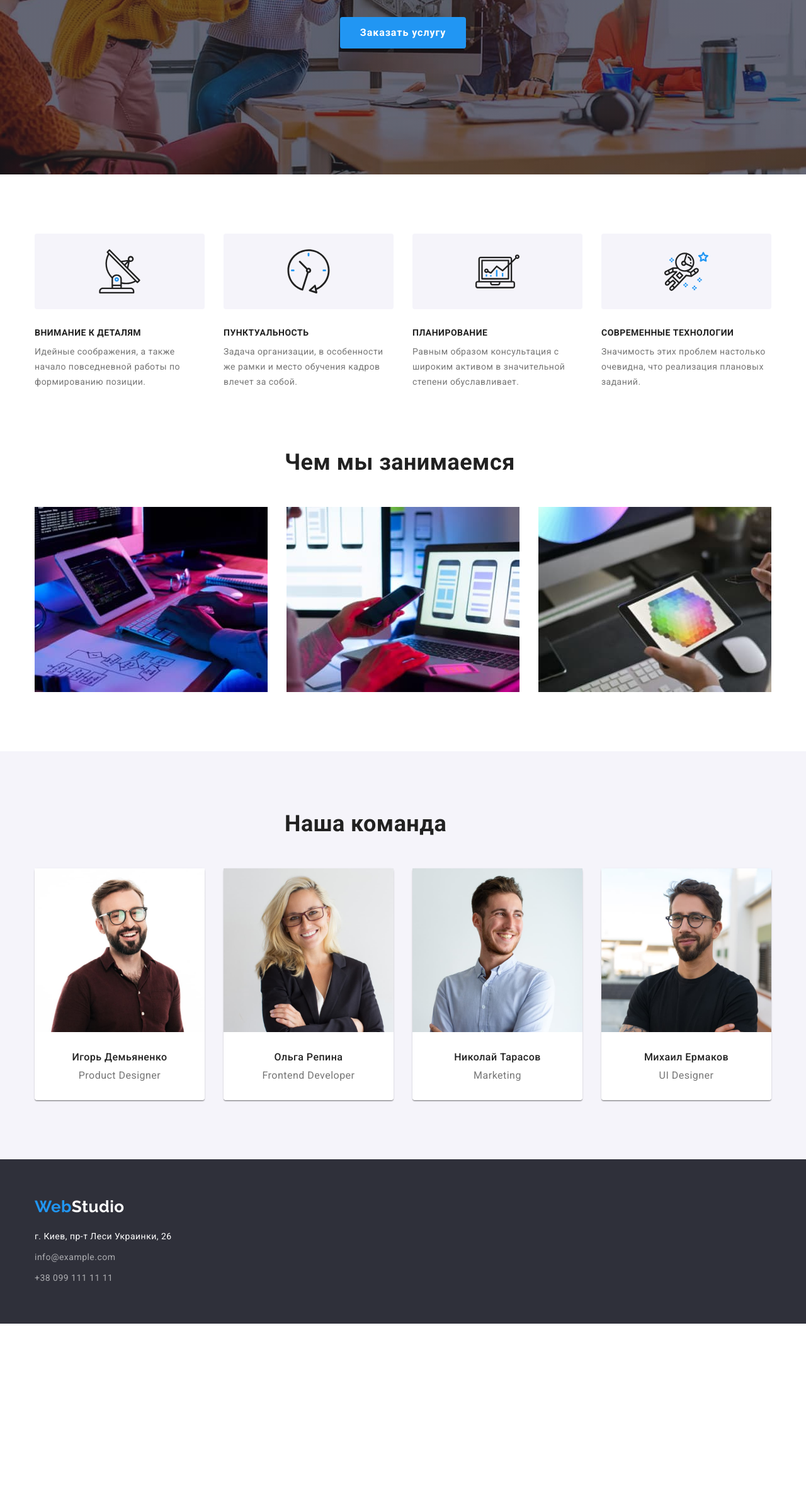
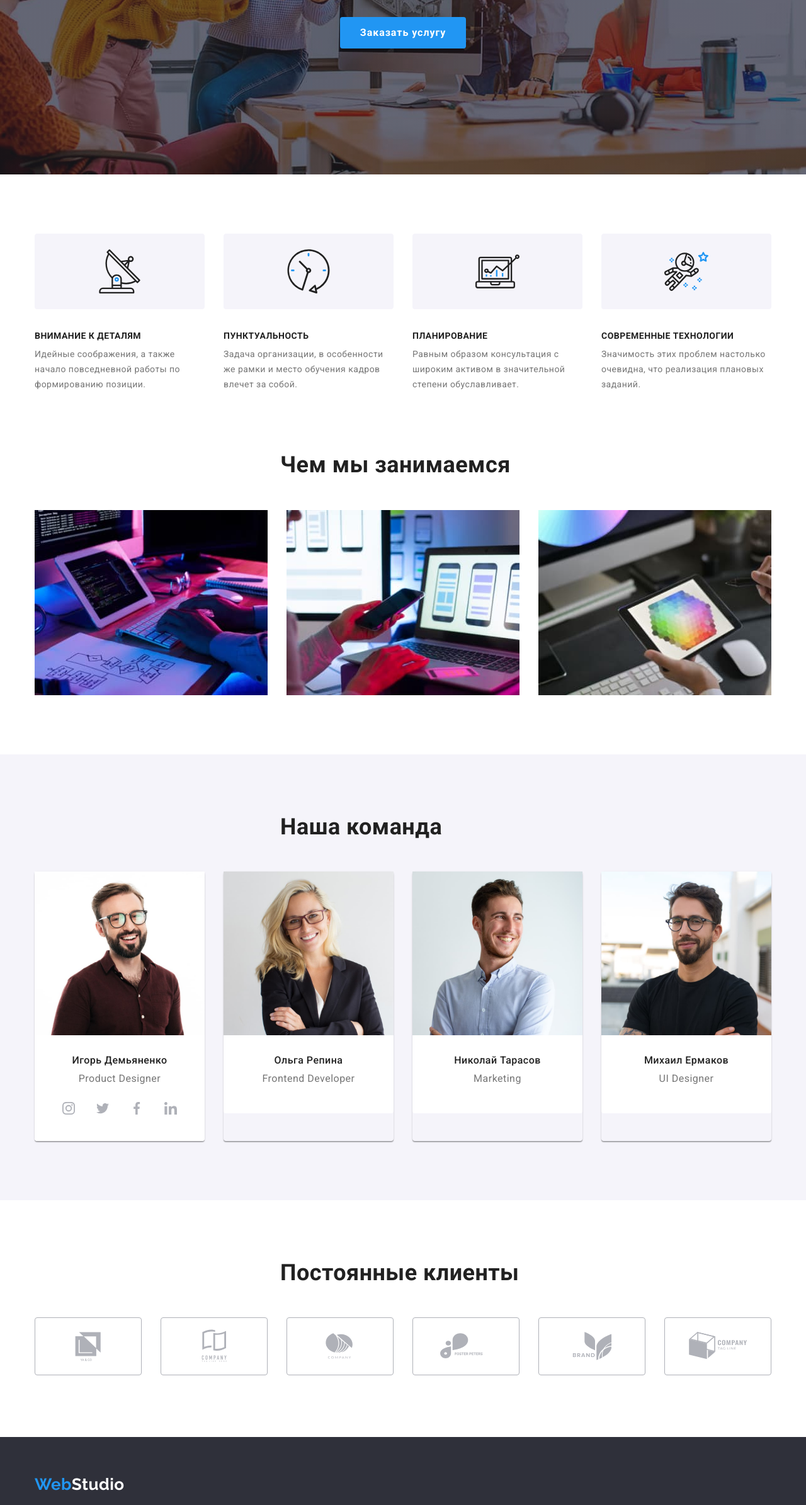
Before and after one commit to yuriykolisnyk/goit-markup-hw-04, a plain HTML site: page index.html in a window 1280 px wide. Shown: the part 403-2793 px from the top of the page at 63% size. Before the commit the page ends 2505 px from the top, so only its background shows below. Drawn offline with Linux system fonts and the light colour scheme.

Commit message:
Add our clients

```diff
--- a/css/styles.css
+++ b/css/styles.css
@@ -79,7 +79,6 @@ img {
 .header-address .header-address-list:not(:last-child) {
     margin-right: 50px;
 }
-
 .header-address {
     margin-left: auto;
 }
@@ -97,7 +96,7 @@ img {
 .header-address-grey {
     color: var(--grey-color-text);
 }
-.email,
+/* .email,
 .phone {
     display: inline-flex;
 }
@@ -116,8 +115,7 @@ img {
 }
 .phone::before {
     background-image: url(../images/smartphone.svg);
-}
-
+} */
 .logo-blue,
 .header-link:hover,
 .header-link:focus,
@@ -206,28 +204,8 @@ img {
 .studio-list:not(:last-child) {
     margin-right: 30px;
 }
-.studio-list::before {
-    display: block;
-    content: "";
-    height: 120px;
-    background-color: var(--grey-background-color);
-    border-radius: 4px;
-    background-repeat: no-repeat;
-    background-size: 70px;
-    background-position: center;
+.icon-feature {
     margin-bottom: 30px;
-}
-.antenna::before {
-    background-image: url(../images/antenna.svg);
-}
-.clock::before {
-    background-image: url(../images/clock.svg);
-}
-.diagram::before {
-    background-image: url(../images/diagram.svg);
-}
-.astonaut::before {
-    background-image: url(../images/astronaut.svg);
 }
 .studio-item {
     margin-bottom: 10px;
@@ -246,16 +224,13 @@ img {
 }
 .studio-subtitle {
     margin: 0px auto 50px;
-    width: 376px;
+    width: 390px;
     font-weight: 700;
     font-size: 36px;
     line-height: 1.17;
 }
 .solution-flex {
     display: flex;
-}
-.studio-subtitle .size {
-    width: 264px;
 }
 .studio-image:not(:last-child) {
     margin-right: 30px;
@@ -290,10 +265,56 @@ img {
     line-height: 1.19;
 }
 .team-position {
+    margin-bottom: 16px;
     font-size: 16px;
     line-height: 1.19;
     color: var(--grey-color-text)
 }
+.icon-social-flex {
+    display: flex;
+    justify-content: center;
+    align-items: center;
+}
+.icon-social-link {
+    display: flex;
+    justify-content: center;
+    align-items: center;
+    width: 44px;
+    height: 44px;
+    border-radius: 50%;
+}
+.icon-social-list:not(:last-child) {
+    margin-right: 10px;
+}
+.icon-social {
+    display: flex;
+    justify-content: center;
+    align-items: center;
+    fill: #AFB1B8;
+}
+.icon-social:hover {
+    fill: var(--white-color);
+}
+.icon-social-link:hover {
+    background-color: var( --blue-color-text);
+}
+.client-flex {
+    display: flex;
+}
+.client-margin:not(:last-child) {
+    margin-right: 30px;
+}
+.icon-client {
+    fill: #AFB1B8;
+    border: 1px solid #AFB1B8;
+    border-radius: 4px;
+}
+.icon-client:hover,
+.icon-client:focus {
+    fill: var(--blue-color-text);
+    border: 1px solid var(--blue-color-text);
+}
+
 
 /* Стили основного контента Портфолио*/
 .porfolio-nav {
--- a/index.html
+++ b/index.html
@@ -23,8 +23,16 @@
                 </ul>
             </nav>
                 <ul class="header-address">
-                    <li class="header-address-list"> <a href="mailto:info@devstudio.com" class="header-address-grey email">info@devstudio.com</a> </li>
-                    <li class="header-address-list"> <a href="tel:+380961111111" class="header-address-grey phone">+38 096 111 11 11</a> </li>
+                    <li class="header-address-list">
+                        <a href="mailto:info@devstudio.com" class="header-address-grey">
+                            <!-- <svg class="icon-feature" width="16" height="12">
+                                <use href="./images/icons.svg#icon-envelope"></use>
+                            </svg> -->
+                        info@devstudio.com</a>
+                    </li>
+                    <li class="header-address-list">
+                        <a href="tel:+380961111111" class="header-address-grey">+38 096 111 11 11</a>
+                    </li>
                 </ul>
         </div>
     </header>
@@ -42,19 +50,31 @@
            <!-- <h2>Наши особенности</h2> -->
             <div class="container">
                 <ul class="features-flex">
-                    <li class="studio-list antenna">
+                    <li class="studio-list">
+                        <svg class="icon-feature" width="270" height="120">
+                            <use href="./images/icons.svg#icon-antenna"></use>
+                        </svg>
                         <h3 class="studio-item">Внимание к деталям</h3>
                         <p class="studio-text">Идейные соображения, а также начало повседневной работы по формированию позиции.</p>
                     </li>
-                    <li class="studio-list clock">
+                    <li class="studio-list">
+                        <svg class="icon-feature" width="270" height="120">
+                            <use href="./images/icons.svg#icon-clock"></use>
+                        </svg>
                         <h3 class="studio-item">Пунктуальность</h3>
                         <p class="studio-text">Задача организации, в особенности же рамки и место обучения кадров влечет за собой.</p>
                     </li>
-                    <li class="studio-list diagram">
+                    <li class="studio-list">
+                        <svg class="icon-feature" width="270" height="120">
+                            <use href="./images/icons.svg#icon-diagram"></use>
+                        </svg>
                         <h3 class="studio-item">Планирование</h3>
                         <p class="studio-text">Равным образом консультация с широким активом в значительной степени обуславливает.</p>
                     </li>
-                    <li class="studio-list astonaut">
+                    <li class="studio-list">
+                        <svg class="icon-feature" width="270" height="120">
+                            <use href="./images/icons.svg#icon-astronaut"></use>
+                        </svg>
                         <h3 class="studio-item">Современные технологии</h3>
                         <p class="studio-text">Значимость этих проблем настолько очевидна, что реализация плановых заданий.</p>
                     </li>
@@ -81,13 +101,43 @@
         <!-- Наша команда-->
         <section class="studio-team section">
             <div class="container">
-                <h2 class="studio-subtitle size">Наша команда</h2>
+                <h2 class="studio-subtitle">Наша команда</h2>
                     <ul class="team-flex">
                         <li class="team-photocard">
                             <img src="./images/igor.jpg" alt="фото Игорь Демьяненко" width="270" />
                                 <div class="team-text">
                                     <h3 class="team">Игорь Демьяненко</h3>
                                     <p class="team-position">Product Designer</p>
+                                    <ul class=icon-social-flex>
+                                        <li class="icon-social-list">
+                                            <a href="" class="icon-social-link">
+                                                <svg class="icon-social" width="20" height="20">
+                                                    <use href="./images/icons.svg#icon-instagram"></use>
+                                                </svg>
+                                            </a>
+                                        </li>
+                                        <li class="icon-social-list">
+                                            <a href="" class="icon-social-link">
+                                                <svg class="icon-social" width="20" height="20">
+                                                    <use href="./images/icons.svg#icon-twitter"></use>
+                                                </svg>
+                                            </a>
+                                        </li>
+                                        <li class="icon-social-list">
+                                            <a href="" class="icon-social-link">
+                                                <svg class="icon-social" width="20" height="20">
+                                                    <use href="./images/icons.svg#icon-facebook"></use>
+                                                </svg>
+                                            </a>
+                                        </li>
+                                        <li class="icon-social-list">
+                                            <a href="" class="icon-social-link">
+                                                <svg class="icon-social" width="20" height="20">
+                                                    <use href="./images/icons.svg#icon-linkedin"></use>
+                                                </svg>
+                                            </a>
+                                        </li>
+                                    </ul>
                                 </div>
                         </li>
                         <li class="team-photocard">
@@ -114,6 +164,57 @@
                     </ul>
             </div>
         </section>
+             <!-- Постоянные клиенты-->
+        <section  class="section">
+            <div class="container">
+                <h2 class="studio-subtitle">Постоянные клиенты</h2>
+                    <ul class="client-flex">
+                        <li class="client-margin">
+                            <a href="">
+                                <svg class="icon-client" width="170" height="92">
+                                    <use href="./images/icons.svg#icon-client1"></use>
+                                </svg>
+                            </a>
+                        </li>
+                        <li class="client-margin">
+                            <a href="">
+                                <svg class="icon-client" width="170" height="92">
+                                    <use href="./images/icons.svg#icon-client2"></use>
+                                </svg>
+                            </a>
+                        </li>
+                        <li class="client-margin">
+                            <a href="">
+                                <svg class="icon-client" width="170" height="92">
+                                    <use href="./images/icons.svg#icon-client3"></use>
+                                </svg>
+                            </a>
+                        </li>
+                        <li class="client-margin">
+                            <a href="">
+                                <svg class="icon-client" width="170" height="92">
+                                    <use href="./images/icons.svg#icon-client4"></use>
+                                </svg>
+                            </a>
+                        </li>
+                        <li class="client-margin">
+                            <a href="">
+                                <svg class="icon-client" width="170" height="92">
+                                    <use href="./images/icons.svg#icon-client5"></use>
+                                </svg>
+                            </a>
+                        </li>
+                        <li class="client-margin">
+                            <a href="">
+                                <svg class="icon-client" width="170" height="92">
+                                    <use href="./images/icons.svg#icon-client6"></use>
+                                </svg>
+                            </a>
+                        </li>
+                    </ul>
+
+            </div>
+        </section>
     </main>
     <!-- Нижняя панель -->
     <footer class="footer">
```
Also changed, not shown: images/antenna.svg (deleted), images/astronaut.svg (deleted), images/clock.svg (deleted), images/diagram.svg (deleted), images/envelope.svg (deleted), images/icons.svg (added), images/smartphone.svg (deleted).
